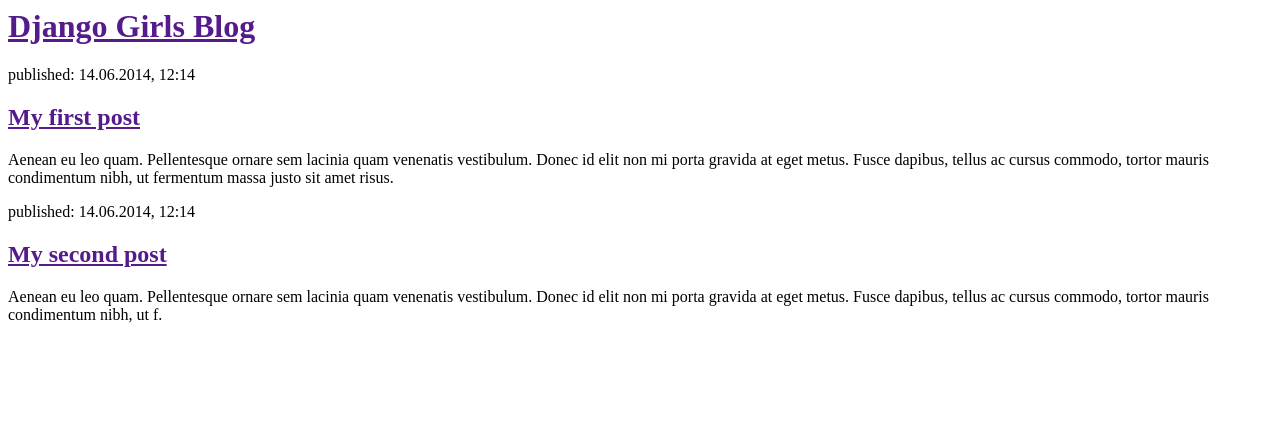
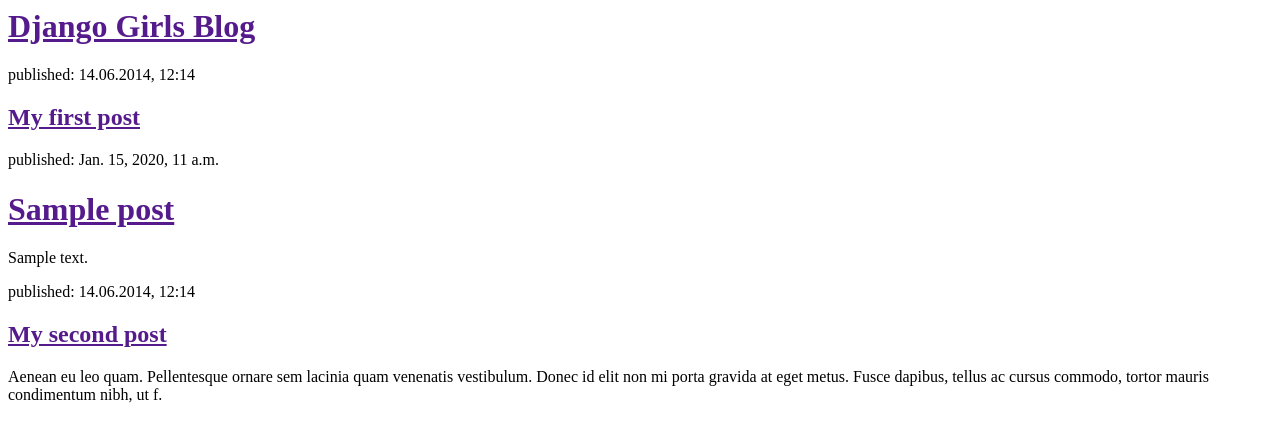
Before and after one commit to susanacontreras/my-first-blog, a Django app: template blog/templates/blog/post_list.html in a window 1280 px wide. Shown: the top 442 px of the page. Run offline with Django 3.2, Linux system fonts and the light colour scheme; the template is opened without the code that fills it: values that come from a table or form of the project are taken from there, others are empty; tables that the repository leaves empty hold one stand-in row (values such as "Sample post").

Commit message:
now it does do what previewsly said

```diff
--- a/blog/templates/blog/post_list.html
+++ b/blog/templates/blog/post_list.html
@@ -10,7 +10,13 @@
         <div>
             <p>published: 14.06.2014, 12:14</p>
             <h2><a href="">My first post</a></h2>
-            <p>Aenean eu leo quam. Pellentesque ornare sem lacinia quam venenatis vestibulum. Donec id elit non mi porta gravida at eget metus. Fusce dapibus, tellus ac cursus commodo, tortor mauris condimentum nibh, ut fermentum massa justo sit amet risus.</p>
+            {% for post in posts %}
+              <div>
+                  <p>published: {{ post.published_date }}</p>
+                  <h1><a href="">{{ post.title }}</a></h1>
+                  <p>{{ post.text|linebreaksbr }}</p>
+              </div>
+            {% endfor %}
         </div>
 
         <div>
```
Also changed, not shown: blog/views.py (+6 -1 lines).
